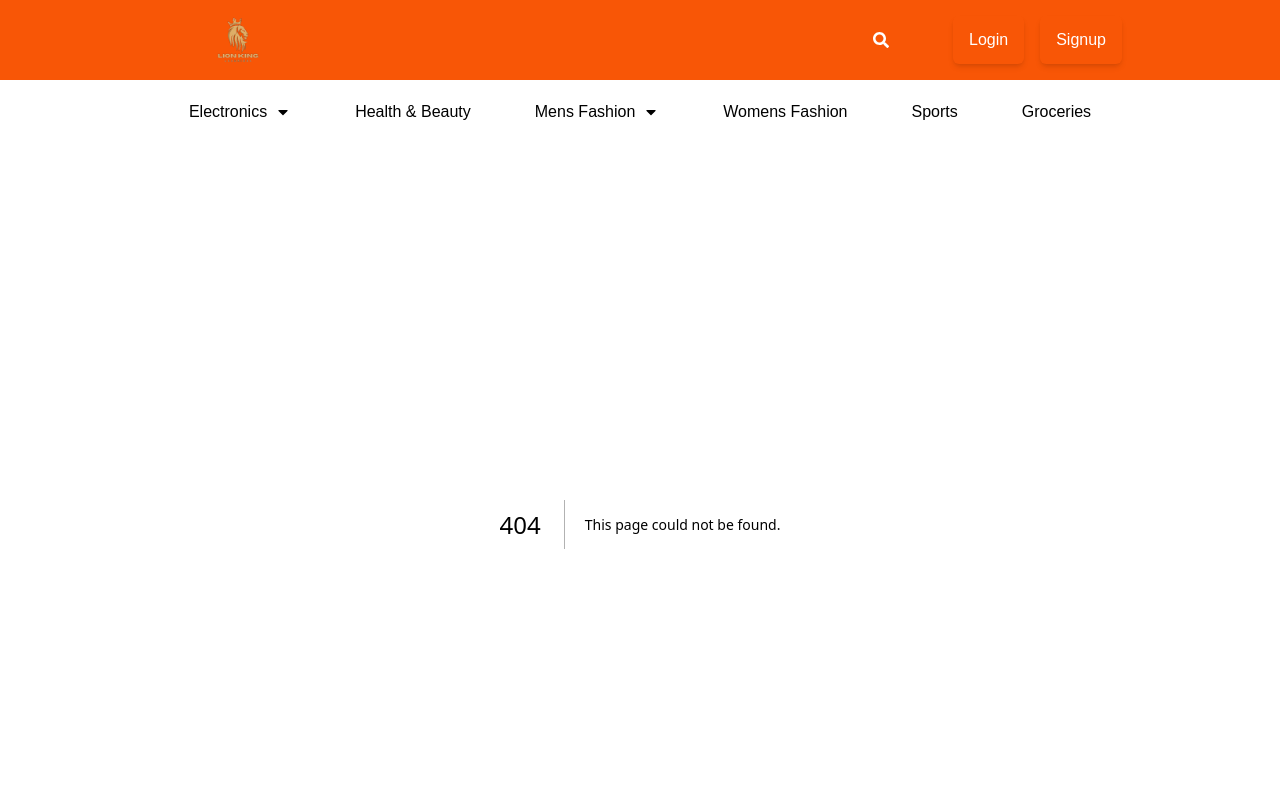
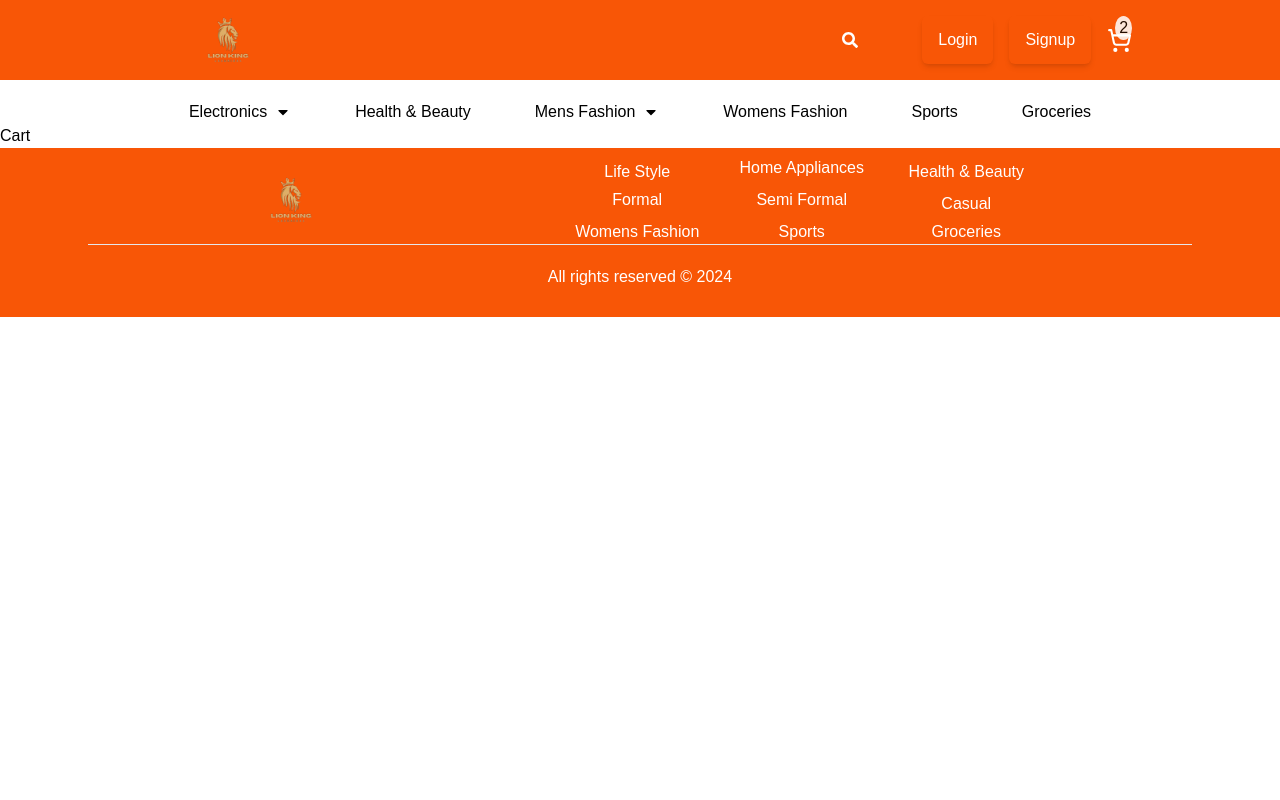
Before and after one commit to Th-Sagar/Ecommerce_next, a Next.js app: page /Cart in a window 1280 px wide. Before the commit this address had no page. Shown: the top 800 px of the page. Built offline with nearby package versions, Linux system fonts and the light colour scheme.

Commit message:
feat: validate

```diff
--- a/package.json
+++ b/package.json
@@ -17,7 +17,7 @@
     "react": "^18",
     "react-countdown": "^2.3.5",
     "react-dom": "^18",
-    "react-icons": "^5.0.1",
+    "react-icons": "^5.2.0",
     "react-slick": "^0.30.2",
     "slick-carousel": "^1.8.1",
     "yup": "^1.4.0"
--- /dev/null
+++ b/src/app/Cart/page.jsx
@@ -0,0 +1,9 @@
+import React from 'react'
+
+const Cart = () => {
+  return (
+    <div>Cart</div>
+  )
+}
+
+export default Cart
--- /dev/null
+++ b/src/app/Earphone/page.jsx
@@ -0,0 +1,9 @@
+import React from 'react'
+
+const Earphone = () => {
+  return (
+    <div>Earphone</div>
+  )
+}
+
+export default Earphone
--- /dev/null
+++ b/src/app/Watch/page.jsx
@@ -0,0 +1,30 @@
+import Image from 'next/image'
+import React from 'react'
+
+const Watch = () => {
+  return (
+    <section>
+        <main>
+
+            <div>
+<Image src={"dafd"} alt='watch' height={250} width={250}/>
+
+            </div>
+
+        </main>
+
+        <main>
+
+        </main>
+
+
+        <main>
+
+        </main>
+
+
+    </section>
+  )
+}
+
+export default Watch
--- a/src/components/Banner/SalesItems.jsx
+++ b/src/components/Banner/SalesItems.jsx
@@ -1,5 +1,6 @@
 import React from "react";
 import BigCard from "../BigCard";
+import Link from "next/link";
 
 const SalesItems = () => {
   const items = [
@@ -9,6 +10,8 @@ const SalesItems = () => {
       DiscountPrice: "Rs.875",
       ActualPrice: "Rs.4000",
       Discount: "-78% ",
+      Link:"/Watch"
+
     },
     {
       title: "The Psychology of Money By Morgan Housel",
@@ -16,6 +19,7 @@ const SalesItems = () => {
       DiscountPrice: "Rs.160",
       ActualPrice: "Rs.640",
       Discount: "-75% ",
+      Link:"/"
     },
     {
       title:
@@ -24,6 +28,7 @@ const SalesItems = () => {
       DiscountPrice: "Rs.999",
       ActualPrice: "Rs.3490",
       Discount: "-71% ",
+      Link:"/Earphone"
     },
     {
       title: "Softy Sensitive Baby Wet Wipes (Aloe+chamomile) - 80 wipes",
@@ -31,6 +36,7 @@ const SalesItems = () => {
       DiscountPrice: "Rs.69",
       ActualPrice: "Rs.125",
       Discount: "-44% ",
+      Link:"/"
     },
     {
       title:
@@ -39,6 +45,7 @@ const SalesItems = () => {
       DiscountPrice: "Rs.255",
       ActualPrice: "Rs.255",
       Discount: "-0% ",
+      Link:"/"
     },
   ];
   return (
@@ -48,6 +55,7 @@ const SalesItems = () => {
           key={i}
           className=" hover:shadow-2xl p-10 flex flex-col justify-center items-center"
         >
+          <Link href={item.Link}>
           <BigCard
             image={item.image}
             title={item.title}
@@ -55,6 +63,7 @@ const SalesItems = () => {
             ActualPrice={item.ActualPrice}
             Discount={item.Discount}
           />
+          </Link>
         </div>
       ))}
     </div>
--- a/src/components/Navbar.jsx
+++ b/src/components/Navbar.jsx
@@ -5,10 +5,9 @@ import Image from "next/image";
 import Link from "next/link";
 import React, { useState } from "react";
 import { FaSearch } from "react-icons/fa";
+import { LuShoppingCart } from "react-icons/lu";
 
 const Navbar = () => {
-
-
   const handleShow = () => {
     gsap.to("#hideSearch", {
       opacity: 0,
@@ -22,21 +21,26 @@ const Navbar = () => {
     });
   };
 
-useGSAP(()=>{
-  gsap.to("#logo",{
-    x:40,
-    duration:2,
-
-  })
-},[])
-
+  useGSAP(() => {
+    gsap.to("#logo", {
+      x: 40,
+      duration: 2,
+    });
+  }, []);
 
   return (
     <>
-      <section id="top" className="bg-oranges text-white">
+      <section id="top" className="bg-oranges text-white sticky top-0 z-10">
         <nav className="flex items-center sm:justify-around gap-2 sm:gap-0">
           <Link href={"/"}>
-            <Image src="/logo.png" className="right-10" id="logo" alt="logo" width={80} height={80} />
+            <Image
+              src="/logo.png"
+              className="right-10"
+              id="logo"
+              alt="logo"
+              width={80}
+              height={80}
+            />
           </Link>
           <ul className="flex gap-2 sm:gap-16 justify-center items-center">
             <div
@@ -70,6 +74,18 @@ useGSAP(()=>{
               <button className="py-3 px-4 shadow-md hover:shadow-inner transition-all  duration-500 ease-in  rounded-md  ">
                 <Link href={"/signup"}>Signup</Link>
               </button>
+
+              <div className=" flex justify-center items-center relative">
+                <Link href={"/Cart"}>
+                  <LuShoppingCart size={25} />
+                </Link>
+
+                <div className=" absolute right-0 top-0 bg-transparent opacity-85 bg-white  text-black rounded-[50%] px-1 ">
+                  <p>
+                    2
+                  </p>
+                </div>
+              </div>
             </div>
           </ul>
         </nav>
```
Also changed, not shown: 1 other file (tests, documents, lock files or other folders).
